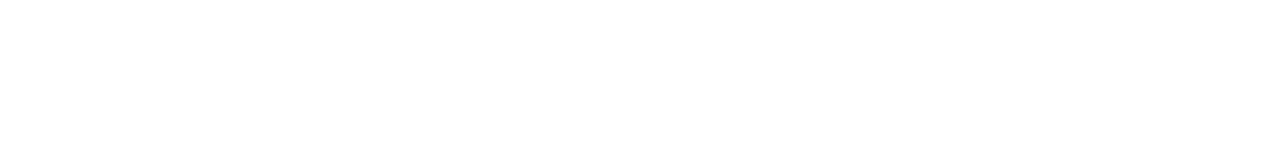
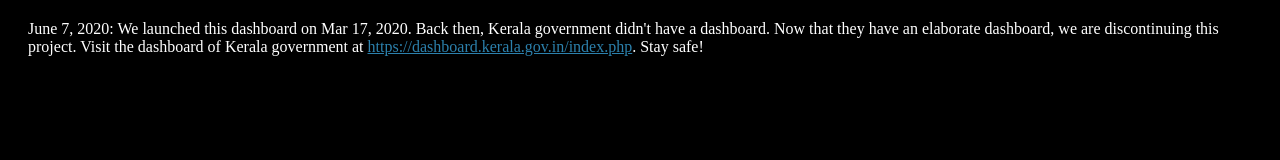
Before and after one commit to covid19kerala/covid19kerala.github.io, a plain HTML site: page index.html in a window 1280 px wide. Drawn offline with Linux system fonts and the light colour scheme.

Commit message:
Update index.html

```diff
--- a/index.html
+++ b/index.html
@@ -14,7 +14,14 @@
   <meta name="viewport" content="width=device-width, initial-scale=1.0">
   <meta charset="utf-8">
 </head>
-<body>
+
+<body style="background-color:black;" style="width: 750px margin: 4px auto;">
+<div class="container" style="margin: 20px">
+<p style="color:white;">
+June 7, 2020: We launched this dashboard on Mar 17, 2020. Back then, Kerala government didn't have a dashboard. Now that they have an elaborate dashboard, we are discontinuing this project.
+	Visit the dashboard of Kerala government at <a href="http://ece.iisc.ernet.in" style="color:#2c81ad;">https://dashboard.kerala.gov.in/index.php</a>. Stay safe!
+</p>
+</div>
 <div class='tableauPlaceholder' id='viz1584460497675' style='position: relative'>
   <noscript><a href='#'><img alt=' ' src='https:&#47;&#47;public.tableau.com&#47;static&#47;images&#47;ke&#47;kerala_covid_19&#47;Dashboard1&#47;1_rss.png' style='border: none' /></a></noscript><object class='tableauViz'  style='display:none;'>
     <param name='host_url' value='https%3A%2F%2Fpublic.tableau.com%2F' />
```
